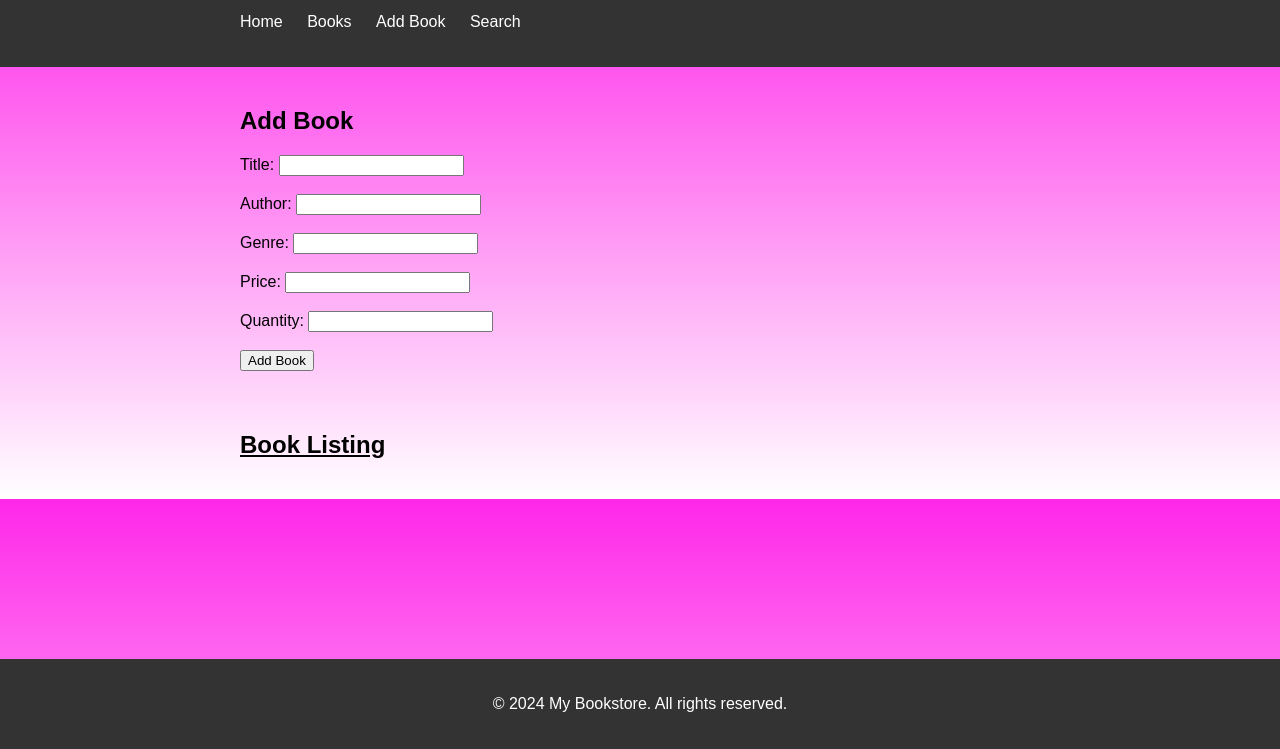
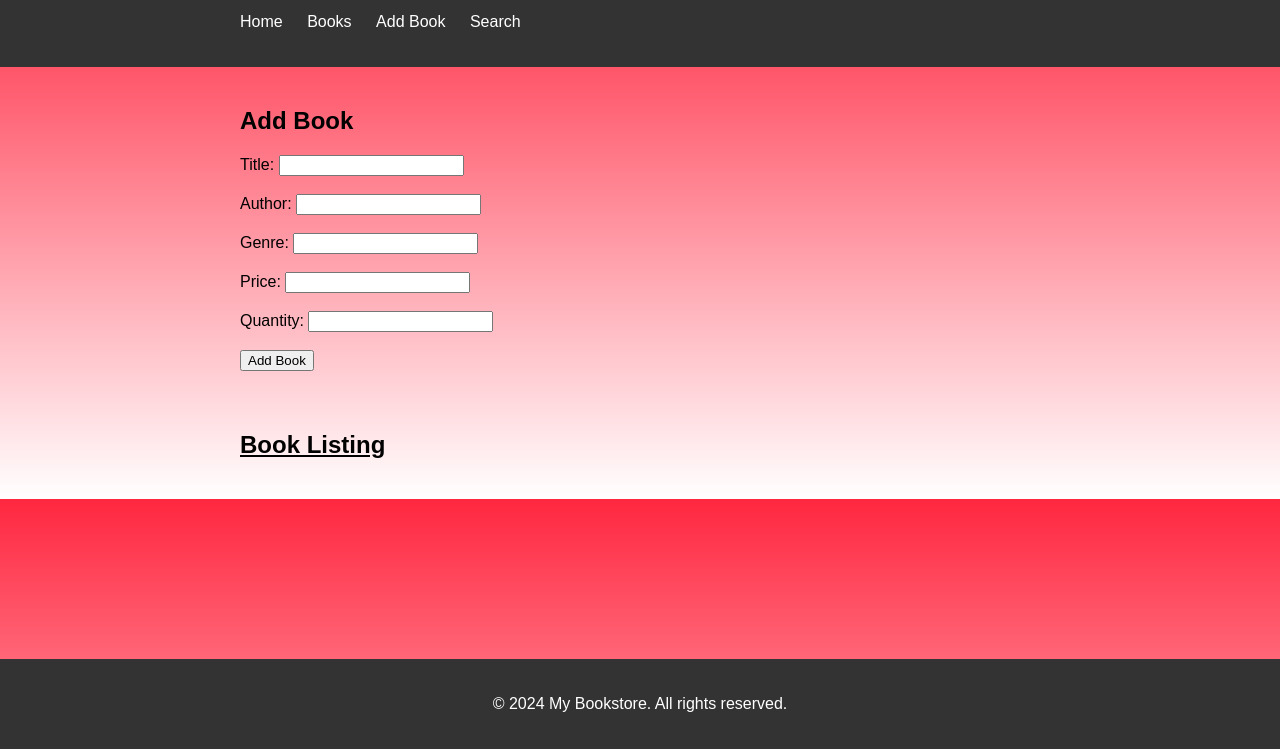
Before and after one commit to ChitturiGanesh1803/Day-8-Bookstore-Management-System, a plain HTML site: page index.html in a window 1280 px wide. Shown: the part 51-800 px from the top of the page. Drawn offline with Linux system fonts and the light colour scheme.

Commit message:
Update bsm.css

```diff
--- a/bsm.css
+++ b/bsm.css
@@ -2,7 +2,7 @@ body {
     font-family: Arial, sans-serif;
     margin: 0;
     padding: 0;
-    background-image: linear-gradient(rgb(255, 39, 233),rgb(255, 255, 255));
+    background-image: linear-gradient(rgb(255, 39, 64),rgb(255, 255, 255));
 }
 
 .container {
```
